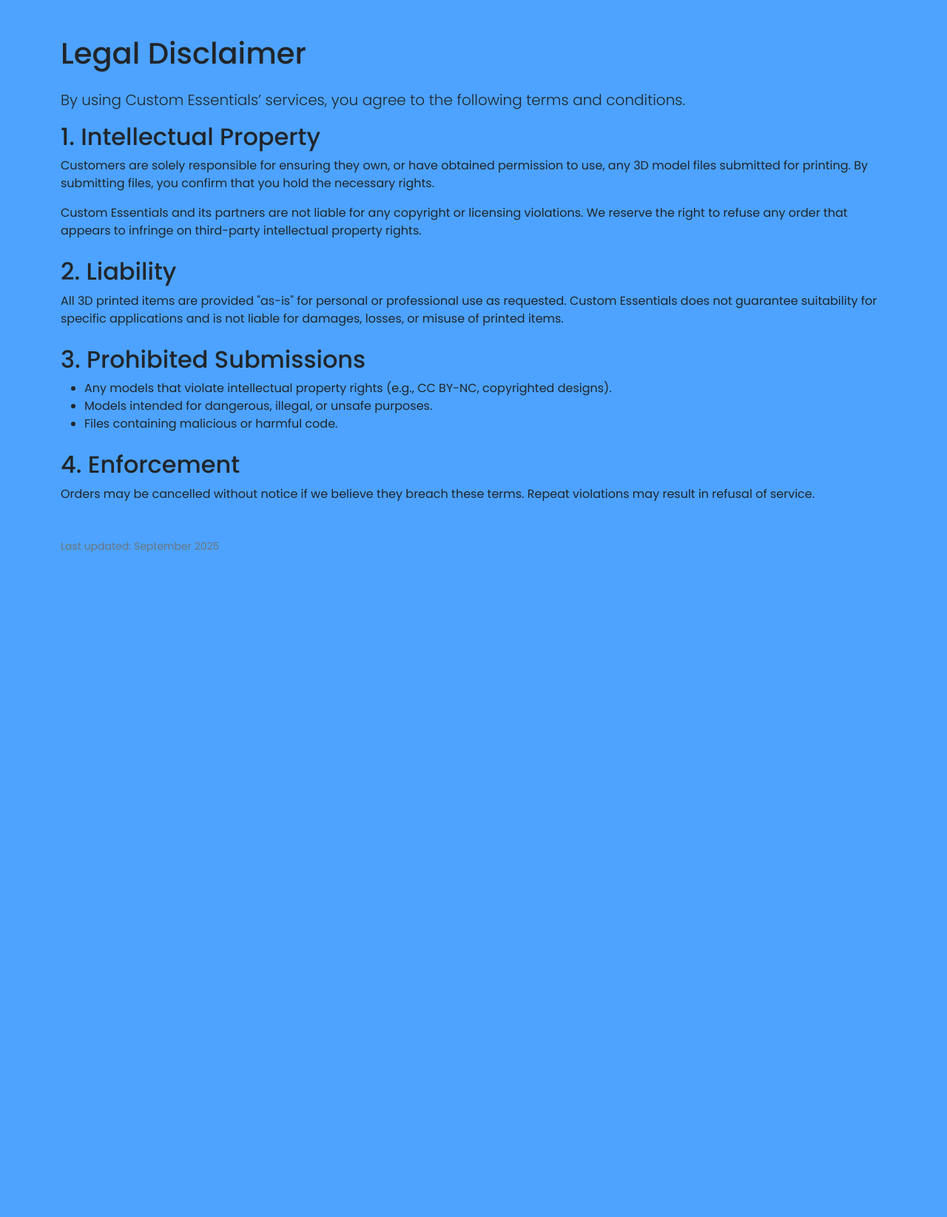
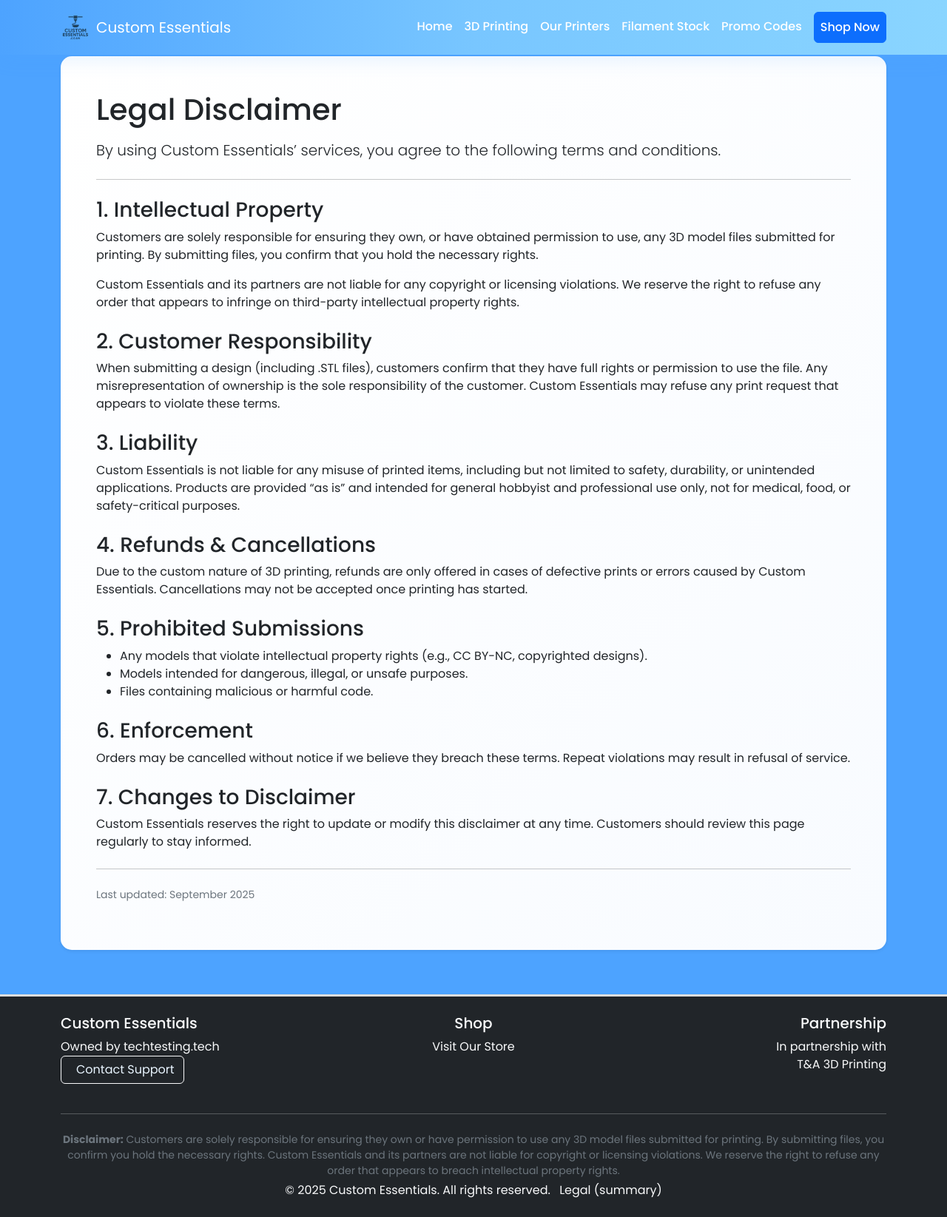
Before and after one commit to techtesting-custom/customessentials-site, a plain HTML site: page legal/index.html in a window 1280 px wide. Shown: the whole page at 74% size. Before the commit the page ends 848 px from the top, so only its background shows below. Drawn offline with nearby package versions, Linux system fonts and the light colour scheme; files that its build step writes are made by us from their sources.

Commit message:
legal update + tanda logo update

```diff
--- a/legal/index.html
+++ b/legal/index.html
@@ -5,54 +5,143 @@
     <meta name="viewport" content="width=device-width, initial-scale=1.0">
     <title>Legal Disclaimer | Custom Essentials</title>
     <meta name="description" content="Legal disclaimer and terms of use for Custom Essentials 3D printing services.">
+
+    <!-- Favicon -->
+    <link rel="icon" href="/images/favicon/favicon.ico" />
+    <link rel="icon" type="image/png" sizes="96x96" href="/images/favicon/favicon-96x96.png" />
+    <link rel="icon" type="image/svg+xml" href="/images/favicon/favicon.svg" />
+    <link rel="apple-touch-icon" sizes="180x180" href="/images/favicon/apple-touch-icon.png" />
+    <link rel="manifest" href="/images/favicon/site.webmanifest" />
+    <meta name="theme-color" content="#4da3ff">
+
     <link href="https://cdn.jsdelivr.net/npm/bootstrap@5.2.3/dist/css/bootstrap.min.css" rel="stylesheet">
     <link href="https://fonts.googleapis.com/css2?family=Poppins:wght@300;400;500;600;700&display=swap" rel="stylesheet">
-  <link rel="stylesheet" href="css/bootstrap-custom.css">
+    <link rel="stylesheet" href="/css/bootstrap-custom.css">
 </head>
 <body>
-  <main class="container my-5">
-    <h1 class="mb-4">Legal Disclaimer</h1>
+    <!-- Header / Nav (same as main site) -->
+    <nav class="navbar navbar-expand-lg navbar-fixed-top fixed-top">
+        <div class="container">
+            <a class="navbar-brand" href="/">
+                <img src="/images/main_logo.png" alt="Custom Essentials" height="40">
+                <span>Custom Essentials</span>
+            </a>
+            <button class="navbar-toggler" type="button" data-bs-toggle="collapse" data-bs-target="#navbarNavLegal" aria-controls="navbarNavLegal" aria-expanded="false" aria-label="Toggle navigation">
+                <span class="navbar-toggler-icon"></span>
+            </button>
+            <div class="collapse navbar-collapse" id="navbarNavLegal">
+                <ul class="navbar-nav ms-auto">
+                    <li class="nav-item"><a class="nav-link" href="/">Home</a></li>
+                    <li class="nav-item"><a class="nav-link" href="/3dprinting">3D Printing</a></li>
+                    <li class="nav-item"><a class="nav-link" href="/printers">Our Printers</a></li>
+                    <li class="nav-item"><a class="nav-link" href="/filament">Filament Stock</a></li>
+                    <li class="nav-item"><a class="nav-link" href="/promo">Promo Codes</a></li>
+                    <li class="nav-item"><a class="nav-link btn btn-primary text-white ms-2" href="/shop">Shop Now</a></li>
+                </ul>
+            </div>
+        </div>
+    </nav>
+
+    <main style="margin-top:76px;">
+        <section class="container my-5">
+            <div class="card shadow-sm border-0">
+                <div class="card-body p-5">
+                    <h1 class="mb-3">Legal Disclaimer</h1>
                     <p class="lead">By using Custom Essentials’ services, you agree to the following terms and conditions.</p>
 
-    <section class="mb-4">
-      <h2>1. Intellectual Property</h2>
+                    <hr class="my-4">
+
+                    <h3>1. Intellectual Property</h3>
                     <p>
-        Customers are solely responsible for ensuring they own, or have obtained permission to use, any 3D model
-        files submitted for printing. By submitting files, you confirm that you hold the necessary rights.
+                        Customers are solely responsible for ensuring they own, or have obtained permission to use, any 3D model files submitted for printing.
+                        By submitting files, you confirm that you hold the necessary rights.
                     </p>
                     <p>
-        Custom Essentials and its partners are not liable for any copyright or licensing violations.
-        We reserve the right to refuse any order that appears to infringe on third-party intellectual property rights.
+                        Custom Essentials and its partners are not liable for any copyright or licensing violations. We reserve the right to refuse any order that appears to infringe on third-party intellectual property rights.
                     </p>
-    </section>
 
-    <section class="mb-4">
-      <h2>2. Liability</h2>
+                    <h3 class="mt-4">2. Customer Responsibility</h3>
                     <p>
-        All 3D printed items are provided "as-is" for personal or professional use as requested.
-        Custom Essentials does not guarantee suitability for specific applications and is not liable
-        for damages, losses, or misuse of printed items.
+                        When submitting a design (including .STL files), customers confirm that they have full rights or permission to use the file.
+                        Any misrepresentation of ownership is the sole responsibility of the customer. Custom Essentials may refuse any print request that appears to violate these terms.
                     </p>
-    </section>
 
-    <section class="mb-4">
-      <h2>3. Prohibited Submissions</h2>
+                    <h3 class="mt-4">3. Liability</h3>
+                    <p>
+                        Custom Essentials is not liable for any misuse of printed items, including but not limited to safety, durability, or unintended applications.
+                        Products are provided “as is” and intended for general hobbyist and professional use only, not for medical, food, or safety-critical purposes.
+                    </p>
+
+                    <h3 class="mt-4">4. Refunds &amp; Cancellations</h3>
+                    <p>
+                        Due to the custom nature of 3D printing, refunds are only offered in cases of defective prints or errors caused by Custom Essentials.
+                        Cancellations may not be accepted once printing has started.
+                    </p>
+
+                    <h3 class="mt-4">5. Prohibited Submissions</h3>
                     <ul>
                         <li>Any models that violate intellectual property rights (e.g., CC BY-NC, copyrighted designs).</li>
                         <li>Models intended for dangerous, illegal, or unsafe purposes.</li>
                         <li>Files containing malicious or harmful code.</li>
                     </ul>
+
+                    <h3 class="mt-4">6. Enforcement</h3>
+                    <p>
+                        Orders may be cancelled without notice if we believe they breach these terms. Repeat violations may result in refusal of service.
+                    </p>
+
+                    <h3 class="mt-4">7. Changes to Disclaimer</h3>
+                    <p>
+                        Custom Essentials reserves the right to update or modify this disclaimer at any time. Customers should review this page regularly to stay informed.
+                    </p>
+
+                    <hr class="my-4">
+
+                    <p class="text-muted small">Last updated: September 2025</p>
+                </div>
+            </div>
         </section>
+    </main>
 
-    <section class="mb-4">
-      <h2>4. Enforcement</h2>
-      <p>
-        Orders may be cancelled without notice if we believe they breach these terms. Repeat violations
-        may result in refusal of service.
+    <!-- Footer (same as main site) -->
+    <footer class="footer bg-dark text-light py-4 mt-auto">
+        <div class="container">
+            <div class="row">
+                <div class="col-md-4">
+                    <h5>Custom Essentials</h5>
+                    <p>Owned by techtesting.tech<br>
+                    <a href="mailto:support@customessentials.co.uk" class="btn btn-outline-light animate-hover">
+                        <i class="bi bi-envelope me-2"></i>Contact Support
+                    </a></p>
+                </div>
+                <div class="col-md-4 text-md-center">
+                    <h5>Shop</h5>
+                    <p><a href="/shop" class="text-light">Visit Our Store</a></p>
+                </div>
+                <div class="col-md-4 text-md-end">
+                    <h5>Partnership</h5>
+                    <p>In partnership with<br>
+                    <a href="https://www.tanda-3dprinting.co.uk/" class="text-light" target="_blank">T&A 3D Printing</a></p>
+                </div>
+            </div>
+
+            <hr class="my-4">
+
+            <div class="row">
+                <div class="col text-center">
+                    <p class="small text-muted mb-1">
+                        <strong>Disclaimer:</strong> Customers are solely responsible for ensuring they own or have permission
+                        to use any 3D model files submitted for printing. By submitting files, you confirm you hold the necessary rights.
+                        Custom Essentials and its partners are not liable for copyright or licensing violations.
+                        We reserve the right to refuse any order that appears to breach intellectual property rights.
                     </p>
-    </section>
+                    <p class="mb-0">&copy; 2025 Custom Essentials. All rights reserved. <a href="/legal/legal-slide.html" class="text-light ms-2">Legal (summary)</a></p>
+                </div>
+            </div>
+        </div>
+    </footer>
 
-    <p class="text-muted small mt-5">Last updated: September 2025</p>
-  </main>
+    <!-- Scripts -->
+    <script src="https://cdn.jsdelivr.net/npm/bootstrap@5.2.3/dist/js/bootstrap.bundle.min.js"></script>
 </body>
 </html>
```
Also changed, not shown: index.html (+10 -8 lines), legal/legal-slide.html (added, +111 -0 lines), images/updatedtandalogo.png (added). Lines whose indentation alone changed are shown as unchanged.
